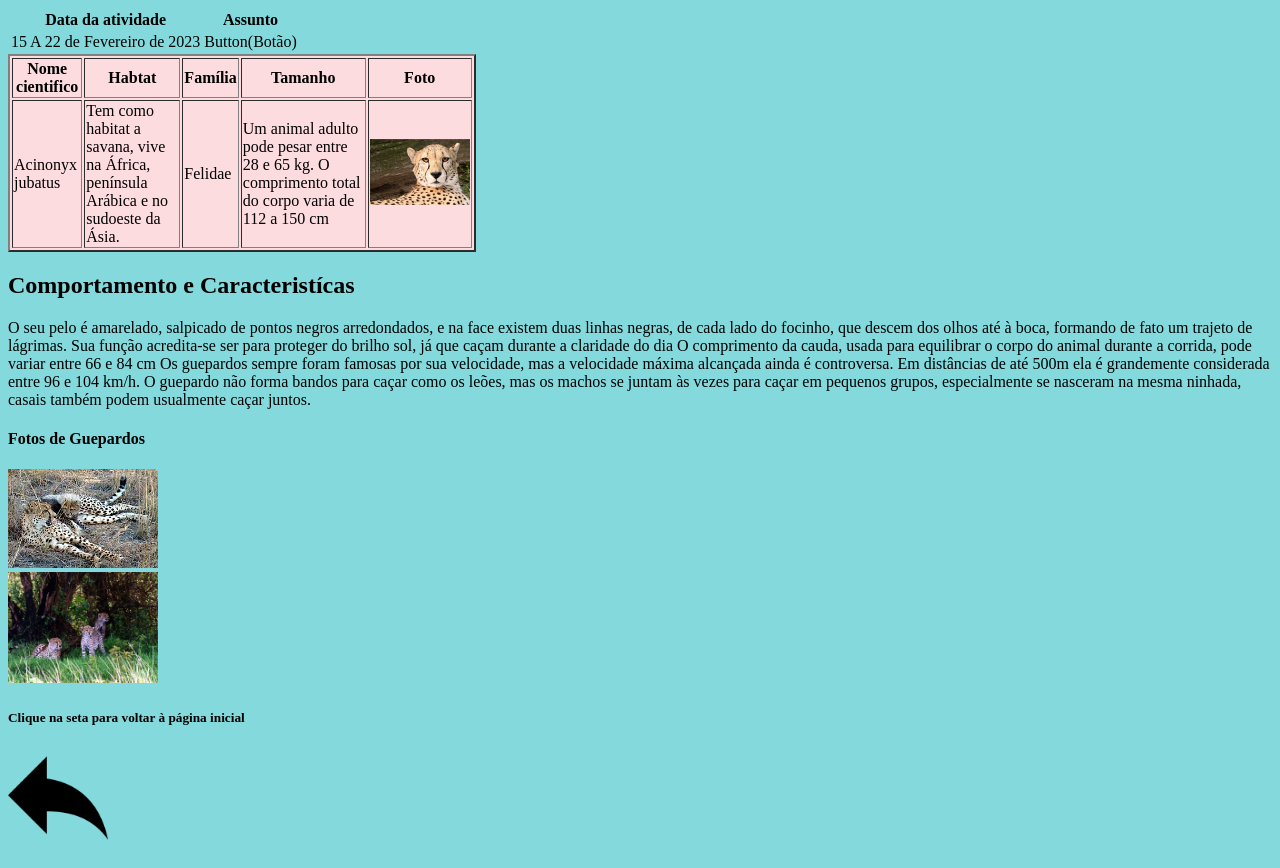
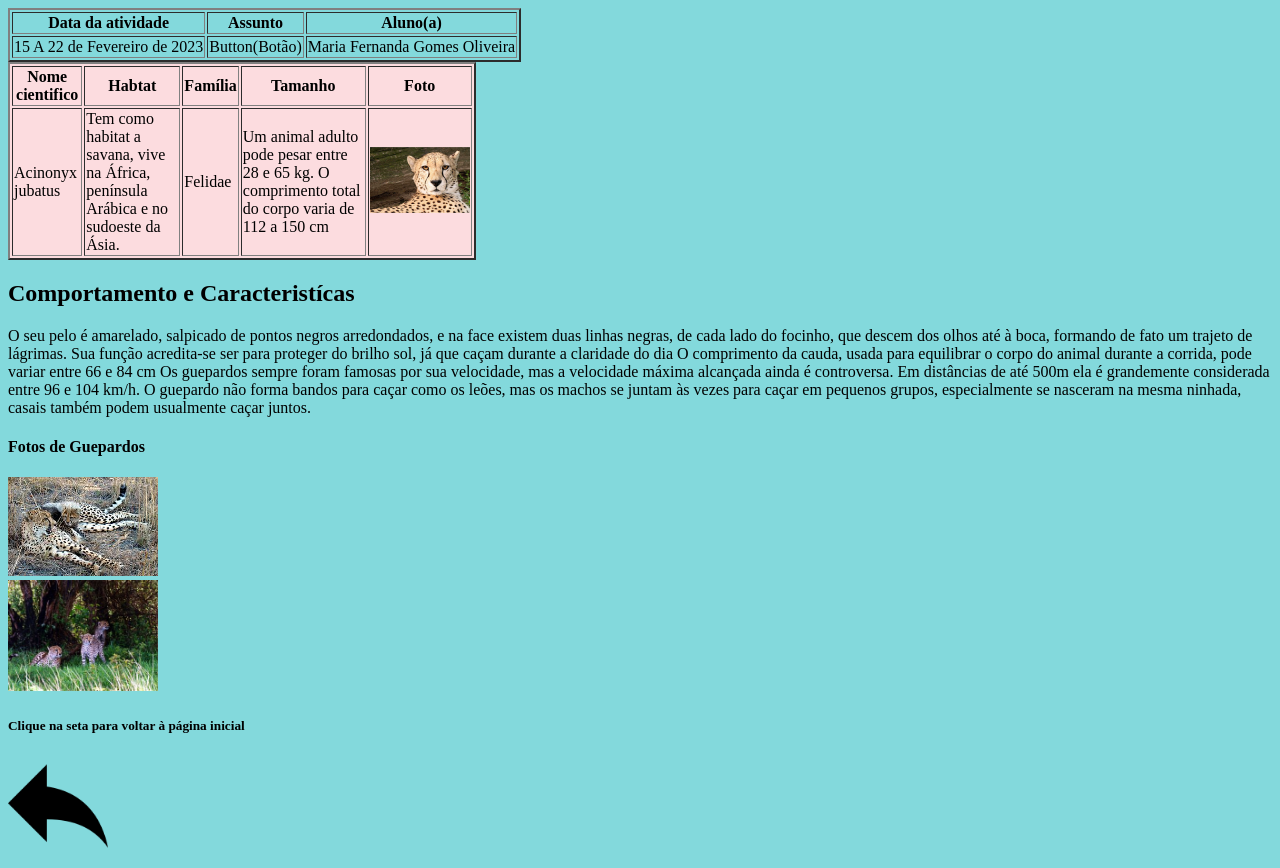
Before and after one commit to MariaFernanda1105/paginasmehtml, a plain HTML site: page Felinos/Guepardo.html in a window 1280 px wide. Drawn offline with Linux system fonts and the light colour scheme.

Commit message:
Update Guepardo.html

```diff
--- a/Felinos/Guepardo.html
+++ b/Felinos/Guepardo.html
@@ -6,14 +6,16 @@
     </title>
  </head>
    <body bgcolor="83D9DC">
-     <table>
+     <table border="2">
 			<th>Data da atividade</th>
             <th>Assunto</th>
+	     <th>Aluno(a)</th>
 
             <tr>
                 <td>15 A 22 de Fevereiro de 2023</td>
 
                 <td>Button(Botão)</td>
+		    <td>Maria Fernanda Gomes Oliveira</td>
             </tr>
 
 		</table>
```
